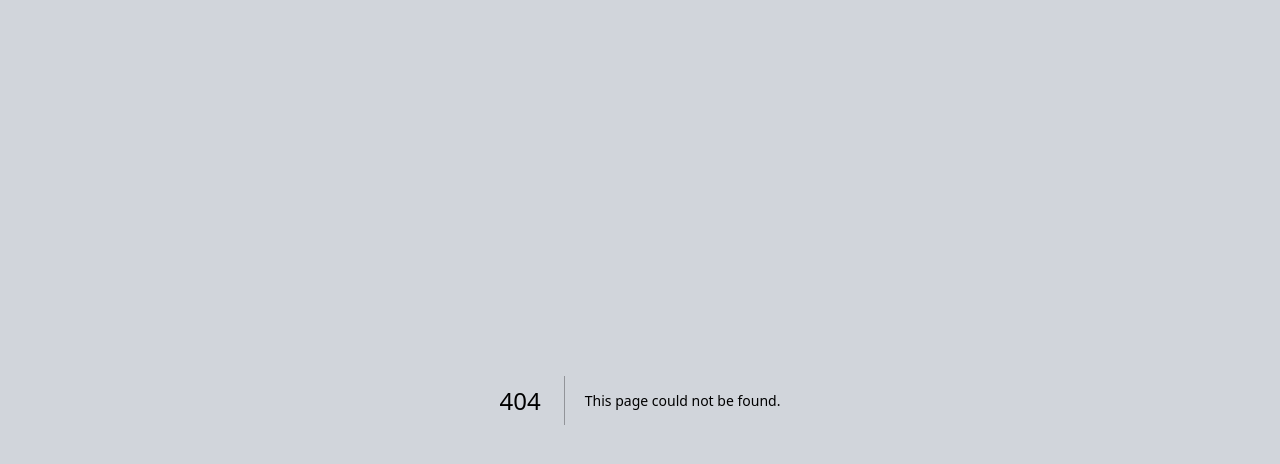
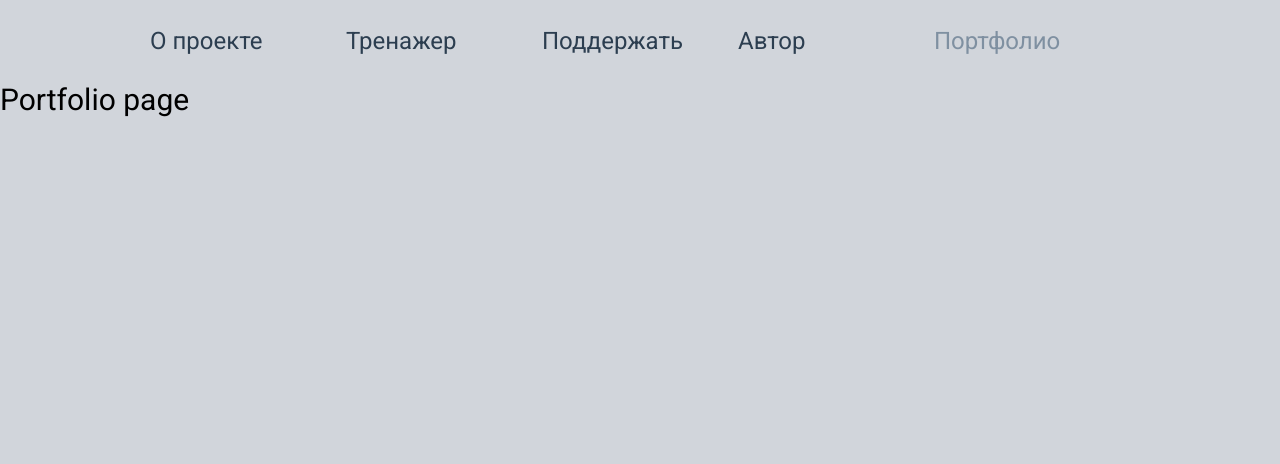
Before and after one commit to darkleon1983/next-vocabulary-app, a Next.js app: page /Portfolio in a window 1280 px wide. Before the commit this address had no page. Shown: the top 464 px of the page. Built offline with nearby package versions, Linux system fonts and the light colour scheme.

Commit message:
added usePathname

```diff
--- /dev/null
+++ b/app/Portfolio/page.tsx
@@ -0,0 +1,12 @@
+import React from "react";
+import cn from "classnames";
+import { Header } from "../components/Header";
+
+export default function Portfolio() {
+  return (
+    <div>
+      <Header/>
+      <h2 className={cn("text-3xl")}>Portfolio page</h2>
+    </div>
+  );
+}
--- a/app/components/Header/index.tsx
+++ b/app/components/Header/index.tsx
@@ -3,6 +3,7 @@
 import React, { useState } from "react";
 import cn from "classnames";
 import Link from "next/link";
+import { usePathname } from "next/navigation";
 
 interface HeaderProps {
   onClick?: void;
@@ -13,21 +14,23 @@ const menuItems = [
   { label: "Тренажер", href: "/TrainingPage" },
   { label: "Поддержать", href: "/donate" },
   { label: "Автор", href: "/author" },
-  { label: "Портфолио", href: "/portfolio" },
+  { label: "Портфолио", href: "/Portfolio" },
 ];
 
 export const Header: React.FC<HeaderProps> = () => {
-  const [isActive, setIsActive] = useState<string>("/");
-  console.log(isActive);
+  const pathname = usePathname();
 
   return (
-    <div className={cn("grid grid-cols-5")}>
+    <div
+      className={cn(
+        "grid grid-cols-5 text-[#2C3E50] mx-[150px] my-[25px] text-2xl text-justify"
+      )}
+    >
       {menuItems.map((item, index) => (
         <Link
-          className={cn(isActive === item.href && "text-[#7f90a1]")}
+          key={index}
           href={item.href}
-          key={index}
-          onClick={() => setIsActive(item.href)}
+          className={cn(pathname === item.href && "text-[#7f90a1]")}
         >
           {item.label}
         </Link>
```
